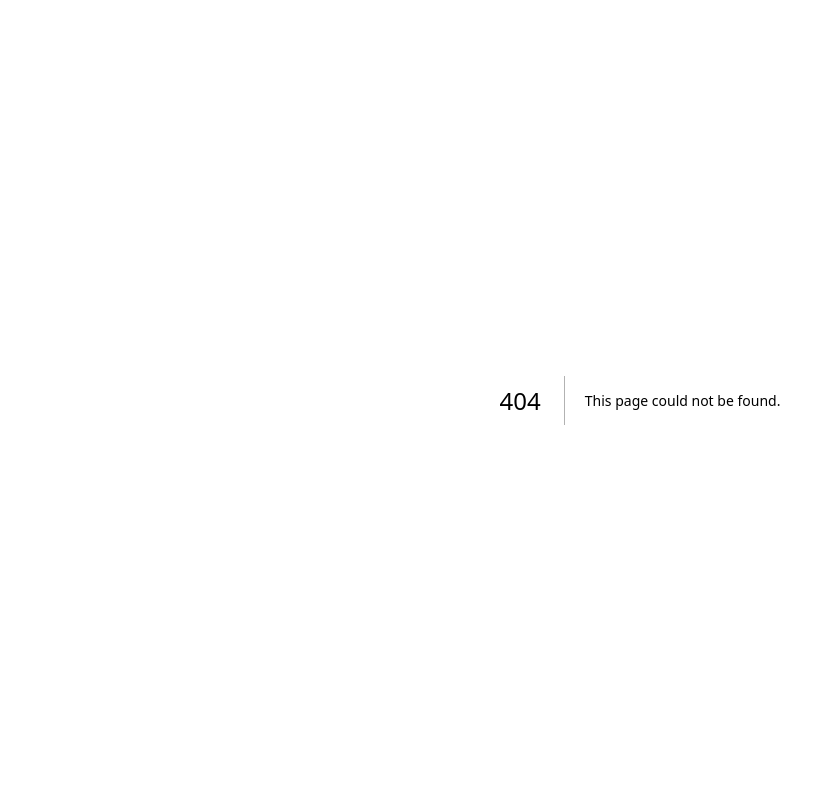
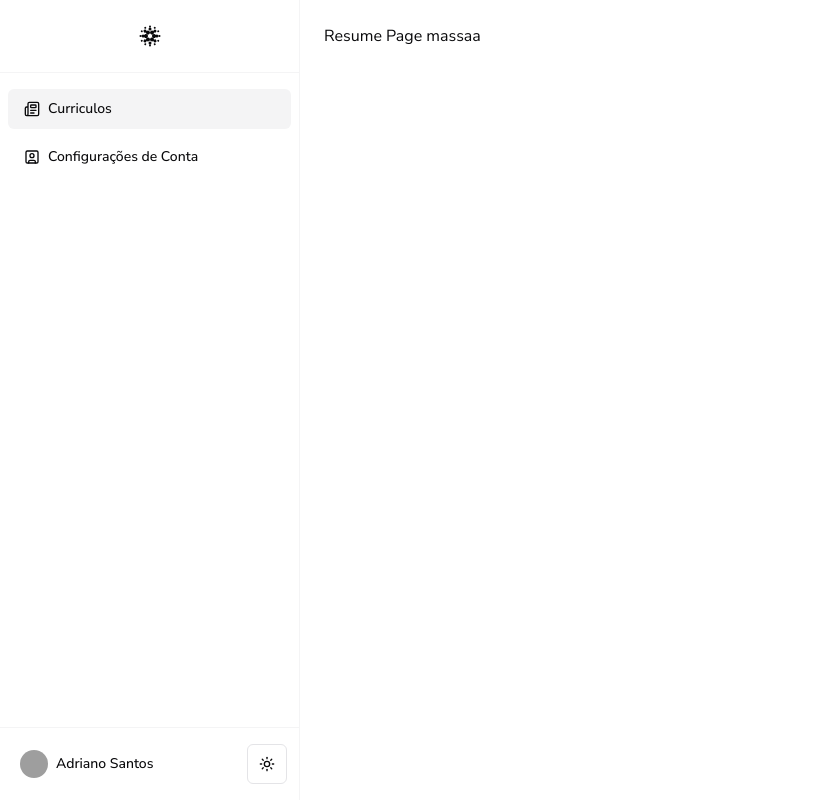
Before and after one commit to ADSSantos/Curriculo-Facil, a Next.js app in the folder curriculo-facil/: page /dashboard/resumes/1 in a window 1280 px wide. Before the commit this address had no page. Shown: the whole page, without its empty margins (0-823 px from the left). Built offline with nearby package versions, Linux system fonts and the light colour scheme; grey boxes are pictures that could not be loaded.

Commit message:
configuração page curriculos editalos

```diff
--- /dev/null
+++ b/curriculo-facil/src/app/dashboard/resumes/[id]/page.tsx
@@ -0,0 +1,7 @@
+import { ResumePage } from "@/components/pages/dashboard/resume";
+
+export default function DashboardResumePage ()  {
+    return (
+        <ResumePage/>
+    )
+}
--- /dev/null
+++ b/curriculo-facil/src/components/pages/dashboard/resume/index.tsx
@@ -0,0 +1,7 @@
+export const ResumePage = () => {
+    return (
+        <main>
+            <h1>Resume Page massaa</h1>
+        </main>
+    )
+}
--- a/curriculo-facil/src/components/pages/dashboard/resumes/resumes-card.tsx
+++ b/curriculo-facil/src/components/pages/dashboard/resumes/resumes-card.tsx
@@ -24,7 +24,7 @@ export const ResumeCardButton = ({title, description, icon}: ResumeCardButtonPro
 export const ResumesCard = () => {
   return (
 
-        <Link href="dashboard/resumes/example" className="block w-full">
+        <Link href="resumes/example" className="block w-full">
         <ResumeCardButton
             title="Meu curriculo"
             description="Última atualização há 22 minutos"
```
Also changed, not shown: 1 other file (tests, documents, lock files or other folders).
